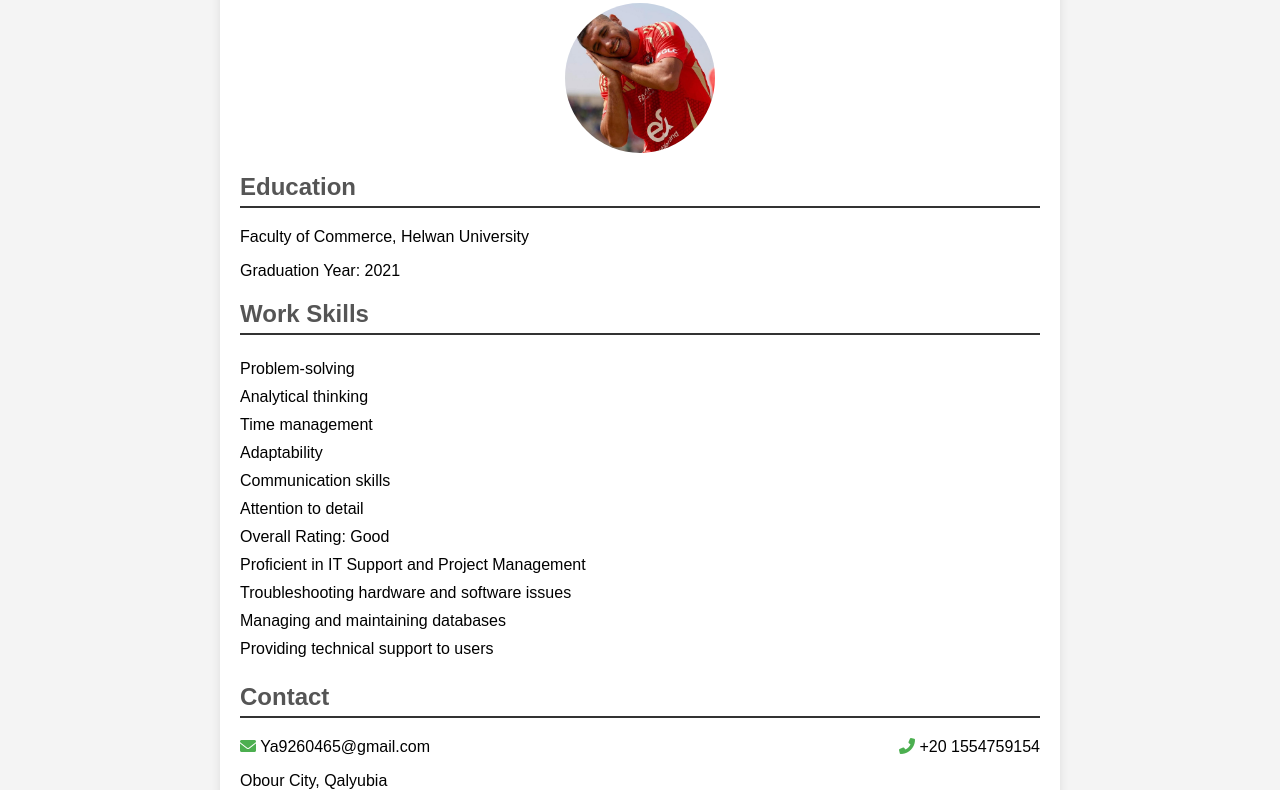
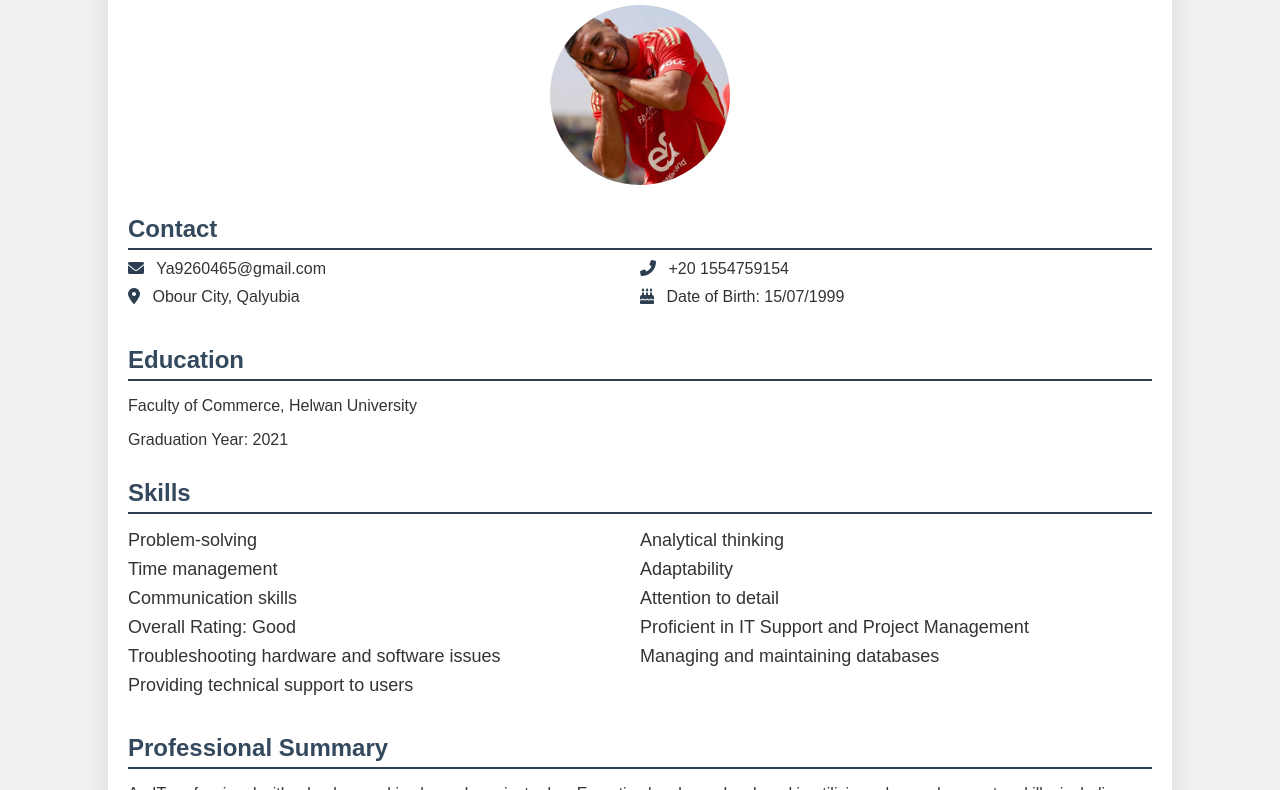
Before and after one commit to AhmedAmer74/AhmedAmer74, a plain HTML site: page index.html in a window 1280 px wide. Shown: the part 117-907 px from the top of the page. Drawn offline with Linux system fonts and the light colour scheme.

Commit message:
Update index.html

```diff
--- a/index.html
+++ b/index.html
@@ -7,72 +7,115 @@
     <link rel="stylesheet" href="https://cdnjs.cloudflare.com/ajax/libs/font-awesome/6.0.0-beta3/css/all.min.css">
     <style>
         body {
-            font-family: Arial, sans-serif;
+            font-family: 'Arial', sans-serif;
             margin: 0;
-            padding: 20px;
-            background-color: #f4f4f4;
+            padding: 0;
+            background-color: #f0f0f0;
+            color: #333;
         }
         .container {
-            max-width: 800px;
-            margin: auto;
+            width: 80%;
+            max-width: 1200px;
+            margin: 30px auto;
             background: white;
             padding: 20px;
-            border-radius: 8px;
-            box-shadow: 0 0 10px rgba(0,0,0,0.1);
+            border-radius: 10px;
+            box-shadow: 0 0 20px rgba(0,0,0,0.1);
         }
-        h1 {
+        header {
             text-align: center;
-            color: #333;
+        }
+        header h1 {
+            font-size: 36px;
+            margin: 10px 0;
+            color: #2c3e50;
         }
         .profile-img {
             display: block;
-            margin: 0 auto;
+            margin: 20px auto;
+            width: 180px;
+            height: 180px;
             border-radius: 50%;
-            width: 150px;
-            height: 150px;
             background-image: url('https://raw.githubusercontent.com/AhmedAmer74/AhmedAmer74/refs/heads/main/11.jpg');
             background-size: cover;
             background-position: center;
         }
-        section {
-            margin: 20px 0;
+        .section {
+            margin: 30px 0;
         }
         h2 {
-            border-bottom: 2px solid #333;
+            font-size: 24px;
+            margin-bottom: 10px;
+            color: #34495e;
+            border-bottom: 2px solid #2c3e50;
             padding-bottom: 5px;
-            color: #555;
+        }
+        .contact-info i {
+            color: #2c3e50;
+            margin-right: 8px;
         }
         ul {
-            list-style-type: none;
+            list-style: none;
             padding: 0;
         }
-        li {
-            padding: 5px 0;
+        ul li {
+            margin-bottom: 8px;
+            font-size: 18px;
         }
-        .contact-info {
+        .contact-info, .skills ul, .experience ul {
             display: flex;
+            flex-wrap: wrap;
+        }
+        .contact-info div, .skills ul li, .experience ul li {
+            width: 50%;
+        }
+        .contact-info div {
+            margin-bottom: 10px;
+        }
+        .skills ul, .experience ul {
             justify-content: space-between;
-            margin: 10px 0;
         }
         .icon {
-            color: #4CAF50;
+            color: #16a085;
+        }
+        footer {
+            text-align: center;
+            padding: 20px;
+            background-color: #2c3e50;
+            color: white;
+            border-radius: 0 0 10px 10px;
         }
     </style>
 </head>
 <body>
 
 <div class="container">
-    <h1>Youssef Ahmed Hussein Mohamed</h1>
-    <div class="profile-img"></div>
+    <header>
+        <h1>Youssef Ahmed Hussein Mohamed</h1>
+        <div class="profile-img"></div>
+    </header>
 
-    <section>
+    <!-- Contact Section -->
+    <section class="section">
+        <h2>Contact</h2>
+        <div class="contact-info">
+            <div><i class="fas fa-envelope icon"></i> Ya9260465@gmail.com</div>
+            <div><i class="fas fa-phone-alt icon"></i> +20 1554759154</div>
+            <div><i class="fas fa-map-marker-alt icon"></i> Obour City, Qalyubia</div>
+            <div><i class="fas fa-birthday-cake icon"></i> Date of Birth: 15/07/1999</div>
+        </div>
+    </section>
+
+    <!-- Education Section -->
+    <section class="section">
         <h2>Education</h2>
         <p>Faculty of Commerce, Helwan University</p>
         <p>Graduation Year: 2021</p>
     </section>
 
-    <section>
-        <h2>Work Skills</h2>
+    <!-- Skills Section -->
+    <section class="section skills">
+        <h2>Skills</h2>
         <ul>
             <li>Problem-solving</li>
             <li>Analytical thinking</li>
@@ -88,22 +131,14 @@
         </ul>
     </section>
 
-    <section>
-        <h2>Contact</h2>
-        <div class="contact-info">
-            <span><i class="fas fa-envelope icon"></i> Ya9260465@gmail.com</span>
-            <span><i class="fas fa-phone-alt icon"></i> +20 1554759154</span>
-        </div>
-        <p>Obour City, Qalyubia</p>
-        <p>Date of Birth: 15/07/1999</p>
-    </section>
-
-    <section>
+    <!-- Professional Summary Section -->
+    <section class="section">
         <h2>Professional Summary</h2>
         <p>An IT professional with a background in channels project roles. Expertise has been developed in utilizing advanced computer skills, including hardware, software, and Microsoft Office Suite. Proficiency has been demonstrated in IT support, video editing with Adobe Premiere Pro, database management, and word processing. Experience in educational television programs has been gained, along with strong analytical skills and the ability to work effectively with complex systems and tasks.</p>
     </section>
 
-    <section>
+    <!-- Courses Section -->
+    <section class="section">
         <h2>Courses</h2>
         <ul>
             <li>International Computer Driving Licence (ICDL)</li>
@@ -115,7 +150,8 @@
         </ul>
     </section>
 
-    <section>
+    <!-- Work Experience Section -->
+    <section class="section experience">
         <h2>Work Experience</h2>
         <h3>Worked at Majd TV</h3>
         <ul>
@@ -137,7 +173,8 @@
         </ul>
     </section>
 
-    <section>
+    <!-- Languages Section -->
+    <section class="section">
         <h2>Languages</h2>
         <ul>
             <li>Arabic: Native language</li>
@@ -146,5 +183,9 @@
     </section>
 </div>
 
+<footer>
+    <p>&copy; 2024 Youssef Ahmed Hussein Mohamed</p>
+</footer>
+
 </body>
 </html>
```
